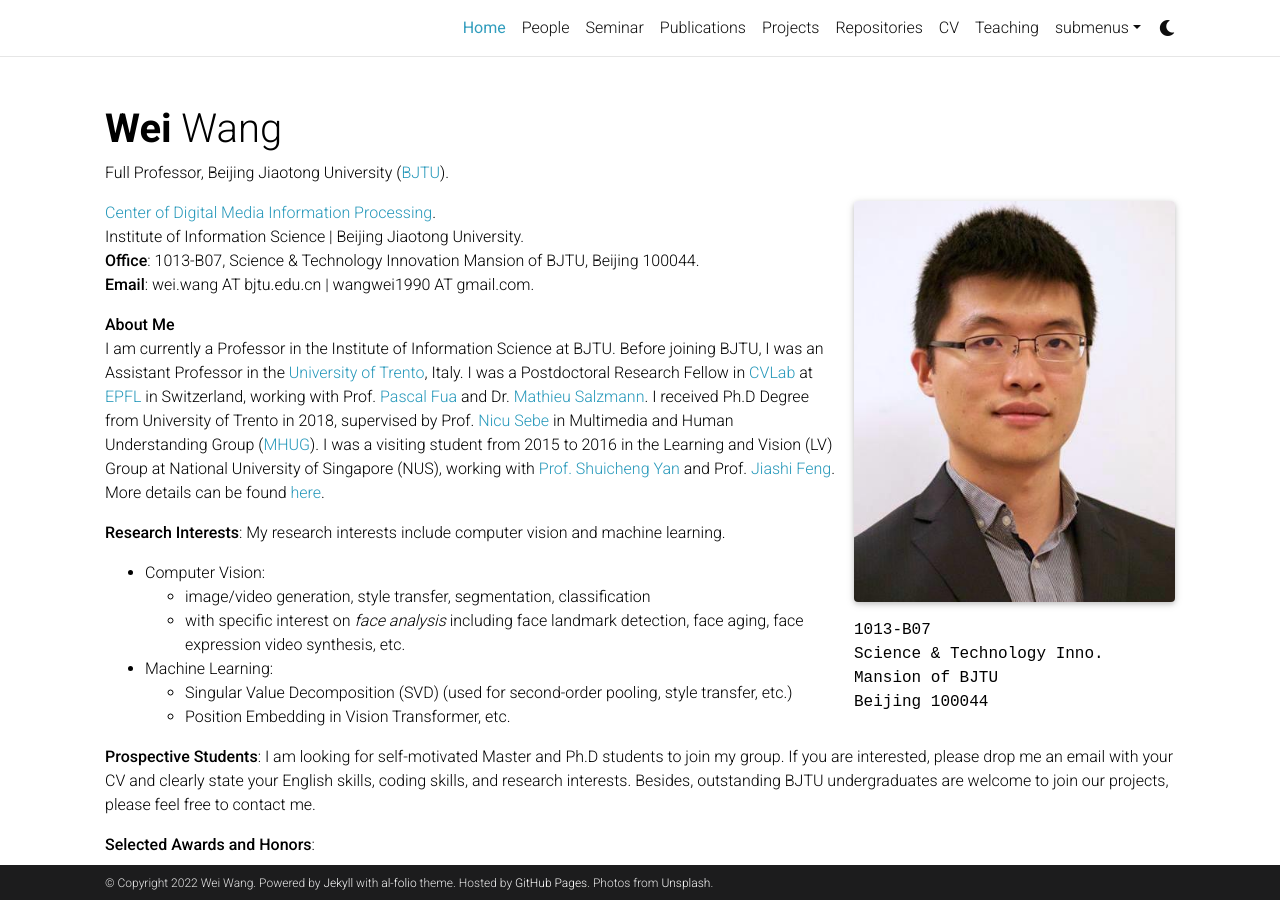
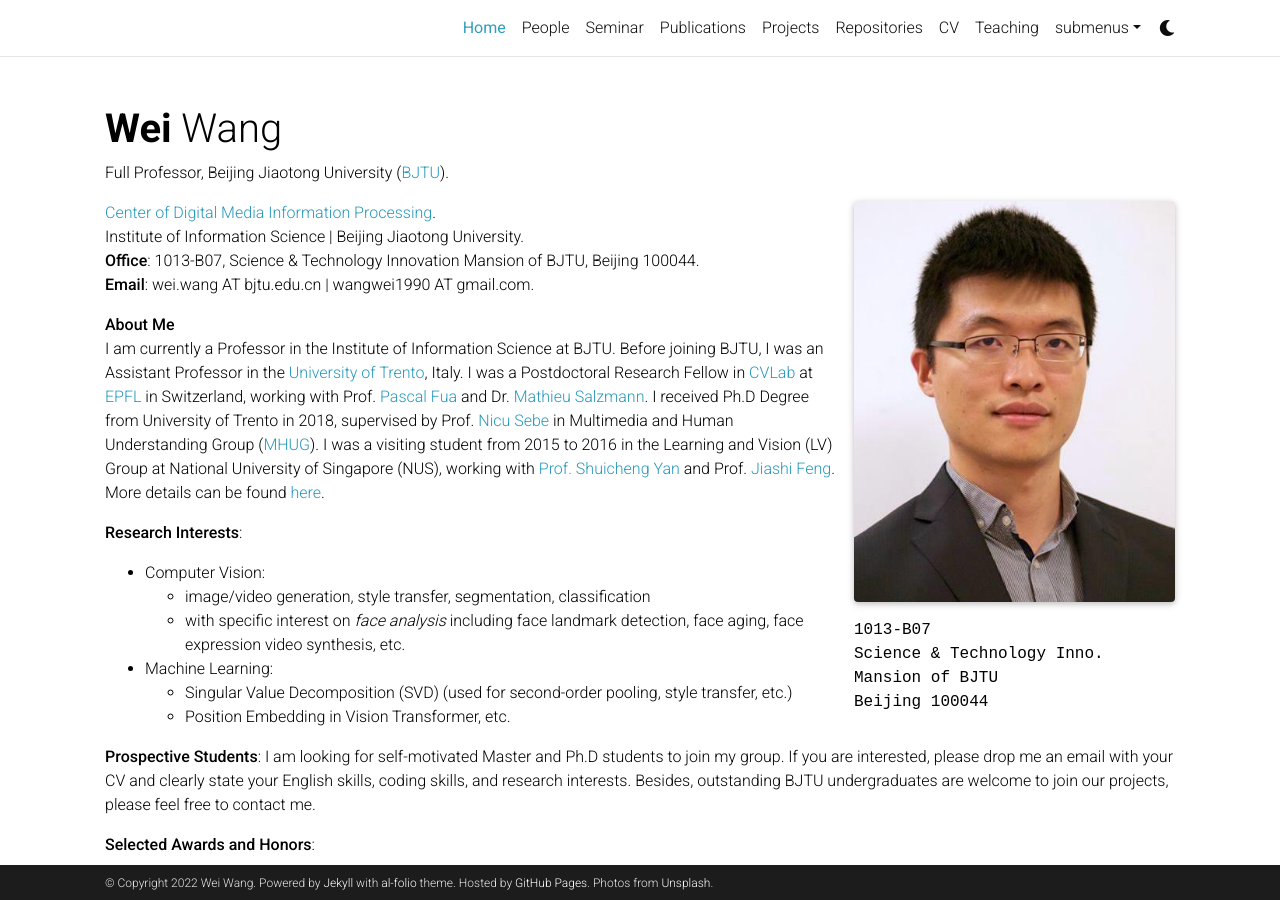
Before and after one commit to WeiWangTrento/WeiWangTrento.github.io, a Jekyll site: the page built from _pages/about.md, in a window 1280 px wide and 900 px high. Built offline with Jekyll 4.4.1, drawn with Linux system fonts in a browser that asks for light colours; full-size pictures stand in for the smaller copies a plugin makes; emoji names are drawn with the system emoji font; comment, search, counter and statistics services are not loaded; a style sheet for code colours, icons or effects is not loaded.

Commit message:
Update about.md

```diff
--- a/_pages/about.md
+++ b/_pages/about.md
@@ -31,7 +31,6 @@ I was a visiting student from 2015 to 2016 in the Learning and Vision (LV) Group
 More details can be found [here](/cv/).
 
 **Research Interests**:
-My research interests include computer vision and machine learning.
 - Computer Vision:
   - image/video generation, style transfer, segmentation, classification
   - with specific interest on *face analysis* including face landmark detection, face aging, face expression video synthesis, etc. <br />
```
